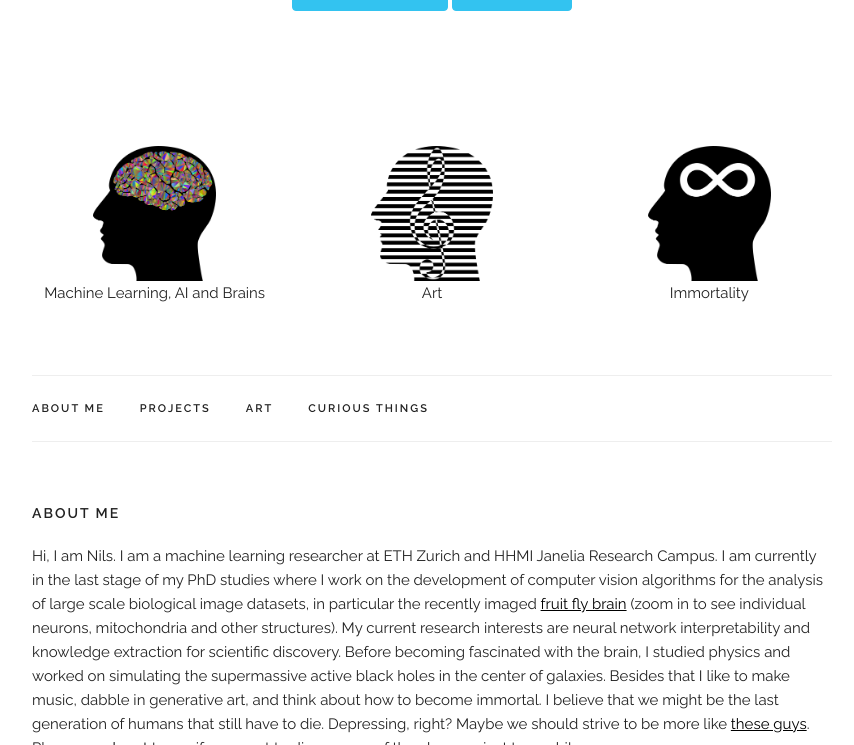
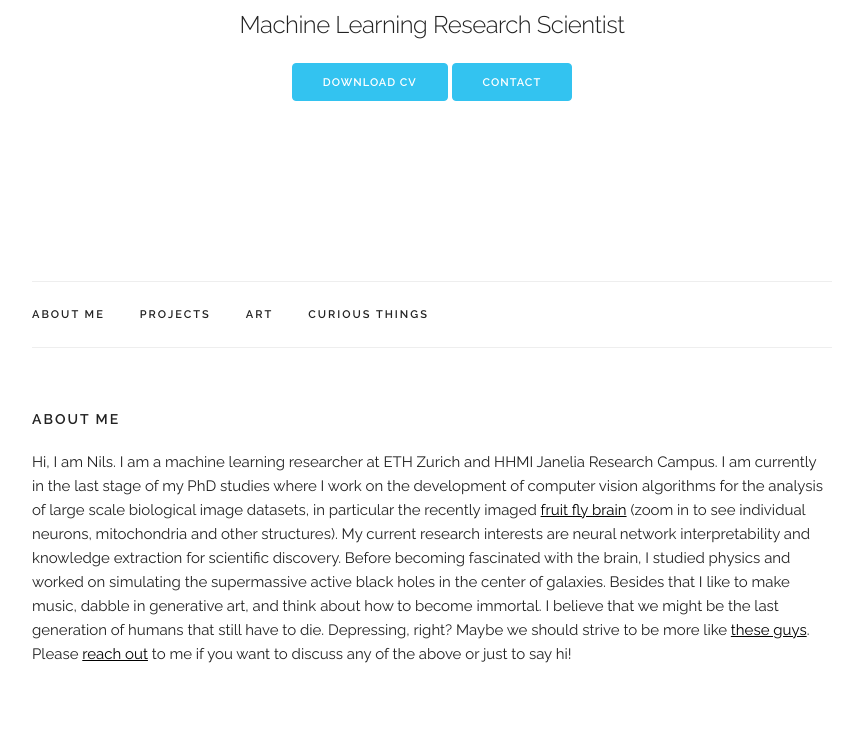
Before and after one commit to nilsec/nilsec.github.io, a website: page index.html in a window 1280 px wide. Shown: the part 206-951 px from the top of the page, without its empty margins (208-1062 px from the left). Drawn offline with Linux system fonts and the light colour scheme.

Commit message:
Remove images

```diff
--- a/css/custom.css
+++ b/css/custom.css
@@ -1,7 +1,7 @@
 .container {
   max-width: 800px; }
 .header {
-  margin-top: 5rem;
+  margin-top: 14rem;
   text-align: center; }
 .value-prop {
   margin-top: 1rem; }
@@ -140,7 +140,7 @@ ul > li {
 /* Larger than phone */
 @media (min-width: 550px) {
   .header {
-    margin-top: 5rem; }
+    margin-top: 14rem; }
   .value-props {
     margin-top: 9rem;
     margin-bottom: 7rem; }
--- a/index.html
+++ b/index.html
@@ -40,17 +40,6 @@
 
       <div class="value-props row">
         <div class="four columns value-prop">
-          <img class="value-img" type="image/png" src="images/brain.png">
-            Machine Learning, AI and Brains
-        </div>
-        <div class="four columns value-prop">
-          <img class="value-img" type="image/png" src="images/art.png">
-           Art
-        </div>
-        <div class="four columns value-prop">
-          <img class="value-img" type="image/png" src="images/immortal.png">
-          Immortality
-        </div>
       </div>
     </section>
     <div class="navbar-spacer"></div>
```
